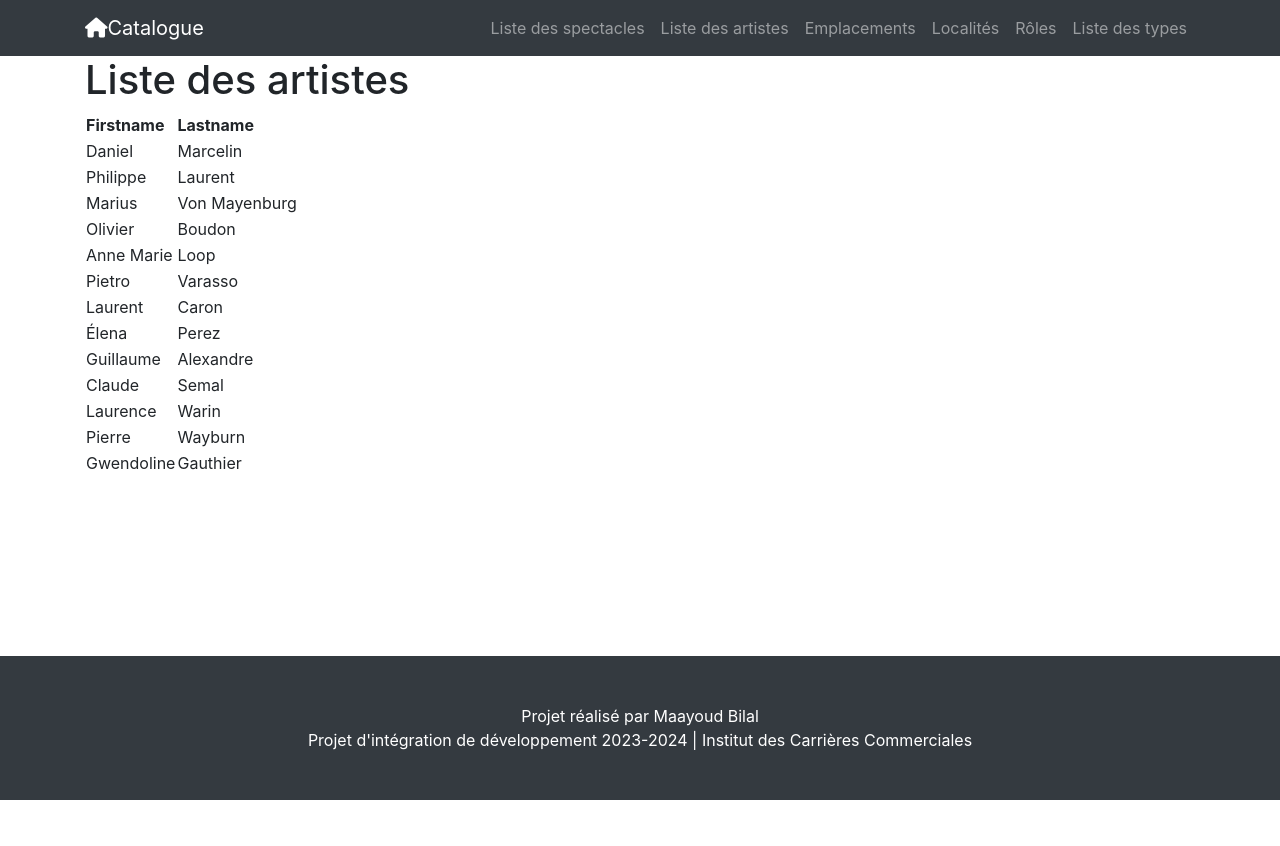
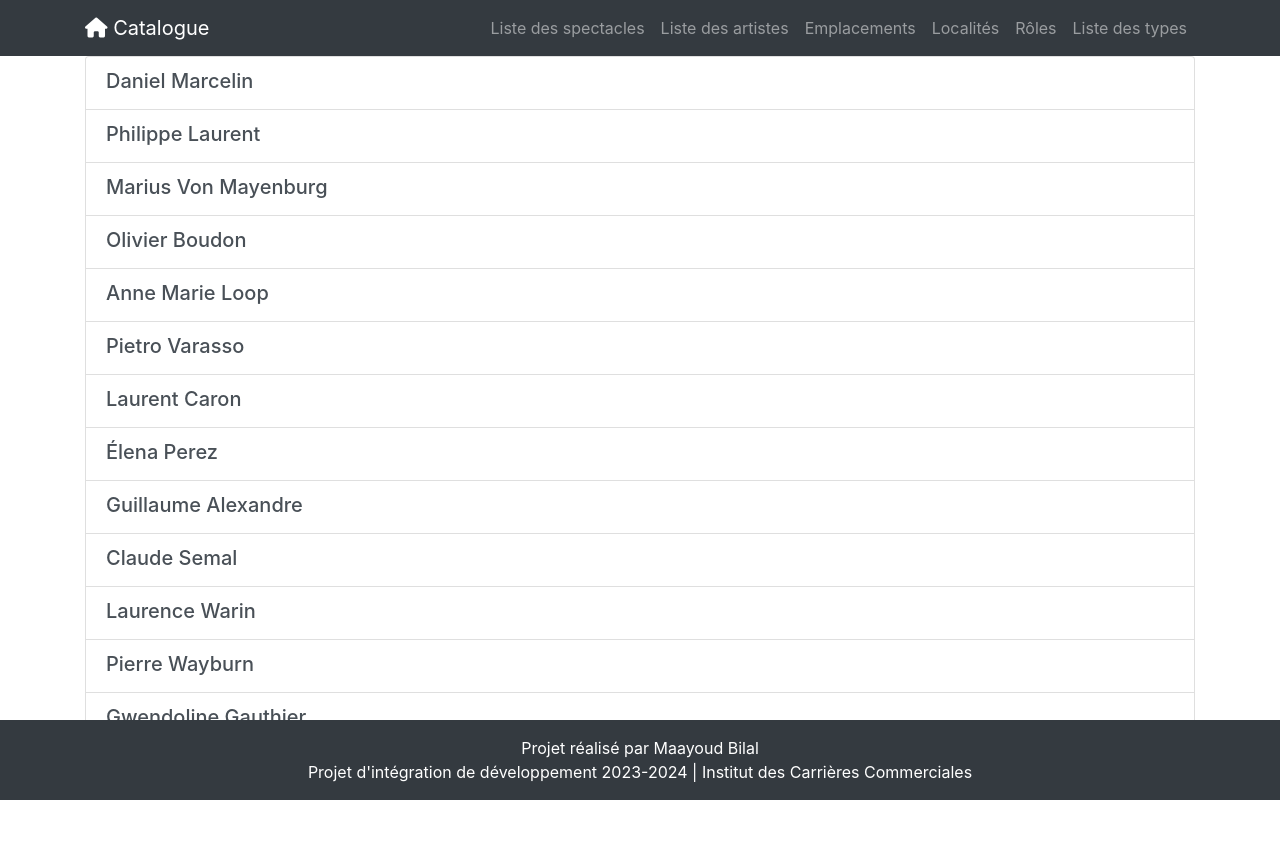
Before and after one commit to Billyma21/reservations-master, a Django app: page /catalogue/artist/ in a window 1280 px wide. Before the commit the page ends 800 px from the top, so only its background shows below. Run offline with Django 3.2, Linux system fonts and the light colour scheme; data comes from the database, SQL or seed files in the repository; some libraries are stand-ins or nearby versions.

Commit message:
Boostrap Show+Artist+Locations+Locality

```diff
--- a/catalogue/templates/artist/index.html
+++ b/catalogue/templates/artist/index.html
@@ -3,27 +3,19 @@
 {% block title %}Liste des artistes{% endblock %}
 
 {% block content %}
-    <h1>{{ title }}</h1>
-    <table>
-        <thead>
-            <tr>
-                <th>Firstname</th>
-                <th>Lastname</th>
-            </tr>
-        </thead>
-        <tbody>
+    <div class="list-group">
         {% for artist in artists %}
-            <tr>
-                <td>{{ artist.firstname }}</td>
-                <td>{{ artist.lastname }}</td>
-            </tr>
-
+            <a href="#" class="list-group-item list-group-item-action">
+                <div class="d-flex w-100 justify-content-between">
+                    <h5 class="mb-1">{{ artist.firstname }} {{ artist.lastname }}</h5>
+                </div>
+            </a>
         {% empty %}
-	    <tr>
-	         <td colspan="2">Sorry, pas d'artist dans la database.</td>
-	    </tr>
-
+            <a href="#" class="list-group-item list-group-item-action disabled">
+                <div class="d-flex w-100 justify-content-between">
+                    <h5 class="mb-1">Désolé, aucun artiste n'est disponible.</h5>
+                </div>
+            </a>
         {% endfor %}
-        </tbody>
-    </table>
+    </div>
 {% endblock %}
--- a/catalogue/templates/layouts/base.html
+++ b/catalogue/templates/layouts/base.html
@@ -1,5 +1,4 @@
-
- <!doctype html>
+<!DOCTYPE html>
 <html lang="fr">
 <head>
     <meta charset="utf-8">
@@ -8,41 +7,52 @@
     <link href="https://maxcdn.bootstrapcdn.com/bootstrap/4.4.1/css/bootstrap.min.css" rel="stylesheet">
     <!-- Font Awesome -->
     <script src="https://kit.fontawesome.com/10b9094114.js"></script>
-
+    <style>
+        /* Ajout de styles CSS personnalisés */
+        body {
+            padding-bottom: 100px; /* Espace en bas pour le footer */
+        }
+        footer {
+            position: fixed;
+            bottom: 0;
+            width: 100%;
+            background-color: #343a40;
+            color: #ffffff;
+            padding: 10px 0;
+            text-align: center;
+        }
+        @media (max-width: 768px) {
+            body {
+                padding-bottom: 200px; /* Espace en bas pour le footer sur les petits écrans */
+            }
+        }
+    </style>
 </head>
 <body>
 <!-------------------Navbar - Bilal Maayoud ----------------------->
-
 <nav class="navbar sticky-top navbar-expand-lg bg-dark navbar-dark">
     <div class="container">
-            <a class="navbar-brand" href="{% url 'catalogue:home_index' %}"><i class="fas fa-home"></i>Catalogue</a>
+        <a class="navbar-brand" href="{% url 'catalogue:home_index' %}"><i class="fas fa-home"></i> Catalogue</a>
         <button class="navbar-toggler" data-target="#collapsibleNavbar" data-toggle="collapse" type="button">
             <span class="navbar-toggler-icon"></span>
         </button>
         <div class="collapse navbar-collapse" id="collapsibleNavbar">
-
             <ul class="navbar-nav ml-auto">
-
                 <li class="nav-item">
                     <a class="nav-link" href="{% url 'catalogue:show_index' %}">Liste des spectacles</a>
                 </li>
-
                 <li class="nav-item">
                     <a class="nav-link" href="{% url 'catalogue:artist_index' %}">Liste des artistes</a>
                 </li>
-
                 <li class="nav-item">
                     <a class="nav-link" href="{% url 'catalogue:location_index' %}">Emplacements</a>
                 </li>
-
                 <li class="nav-item">
                     <a class="nav-link" href="{% url 'catalogue:locality_index' %}">Localités</a>
                 </li>
-
                 <li class="nav-item">
                     <a class="nav-link" href="{% url 'catalogue:role_index' %}">Rôles</a>
                 </li>
-
                 <li class="nav-item">
                     <a class="nav-link" href="{% url 'catalogue:type_index' %}">Liste des types</a>
                 </li>
@@ -57,36 +67,14 @@
 </div>
 
 <!----------------- Footer - Bilal Maayoud ----------------->
-    <footer class="py-5 bg-dark">
+<footer class="py-3 bg-dark">
     <div class="container">
         <p class="m-0 text-center text-white">Projet réalisé par Maayoud Bilal</p>
-            <p class="m-0 text-center text-white"></p>
         <p class="m-0 text-center text-white">Projet d'intégration de développement 2023-2024 | Institut des Carrières Commerciales</p>
     </div>
 </footer>
 
-	<style>
-         body {
-            display: flex;
-            flex-direction: column;
-            min-height: 100vh;
-        }
-        .content {
-            flex: 1;
-
-        }
-        footer {
-            width: 100%;
-            position: fixed;
-            bottom: 0;
-            background-color: #343a40;
-            color: #ffffff;
-            padding: 10px 0;
-            text-align: center;
-        }
-    </style>
-
-    <!-- Bootstrap core JavaScript - /navbar  -->
+<!-- Bootstrap core JavaScript -->
 <script src="https://ajax.googleapis.com/ajax/libs/jquery/3.4.1/jquery.min.js"></script>
 <script src="https://maxcdn.bootstrapcdn.com/bootstrap/4.4.1/js/bootstrap.min.js"></script>
 </body>
--- a/catalogue/templates/location/show.html
+++ b/catalogue/templates/location/show.html
@@ -1,5 +1,4 @@
 {% extends 'layouts/base.html' %}
-
 {% block title %}{{ title }}{% endblock %}
 
 {% block content %}
```
Also changed, not shown: catalogue/templates/locality/index.html (+12 -7 lines), catalogue/templates/location/index.html (+21 -10 lines), catalogue/templates/show/index.html (+20 -10 lines), catalogue/templates/show/show.html (+17 -9 lines). Lines whose indentation alone changed are shown as unchanged.
